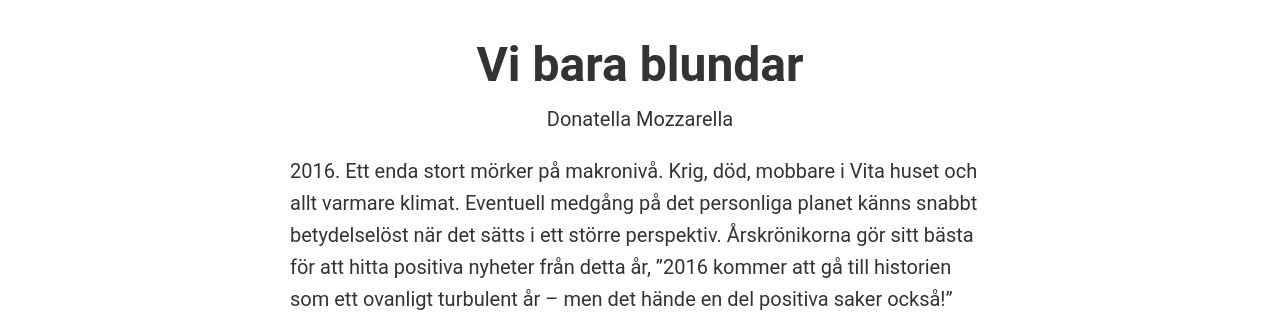
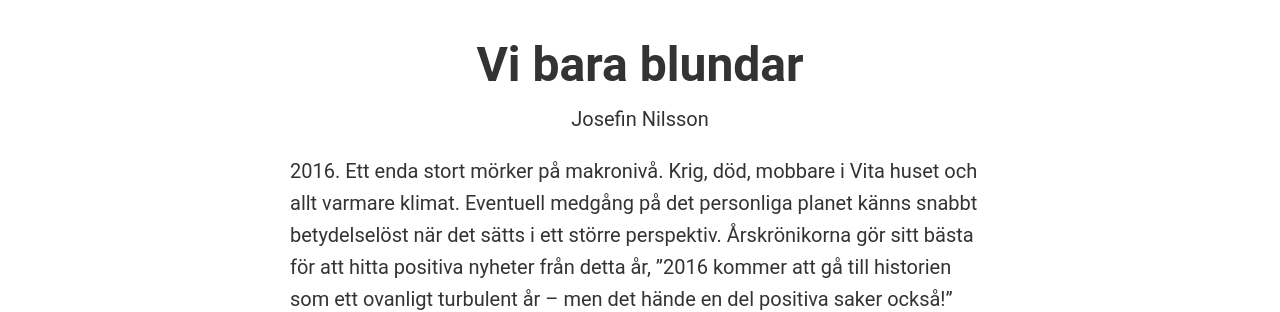
Before and after one commit to datasektionen/dbuggen, a Jekyll site: the page built from _posts/2016-12-31-vi-bara-blundar.md, in a window 1280 px wide. Shown: the part 530-842 px from the top of the page. Built offline with Jekyll 4.4.1, drawn with Linux system fonts in a browser that asks for light colours.

Commit message:
Revert last

```diff
--- a/_posts/2016-12-31-vi-bara-blundar.md
+++ b/_posts/2016-12-31-vi-bara-blundar.md
@@ -2,7 +2,7 @@
 title: "Vi bara blundar"
 category: 11
 order: 3
-author: Donatella Mozzarella
+author: Josefin Nilsson
 ---
 
 2016\. Ett enda stort mörker på makronivå. Krig, död, mobbare i Vita huset och allt varmare klimat. Eventuell medgång på det personliga planet känns snabbt betydelselöst när det sätts i ett större perspektiv. Årskrönikorna gör sitt bästa för att hitta positiva nyheter från detta år, ”2016 kommer att gå till historien som ett ovanligt turbulent år – men det hände en del positiva saker också!” skriver DN. Det är bara att hoppas att vindarna kan vända en aning nästa år.
```
Also changed, not shown: _posts/2017-03-08-koffeinpanelen.md (+4 -0 lines).
